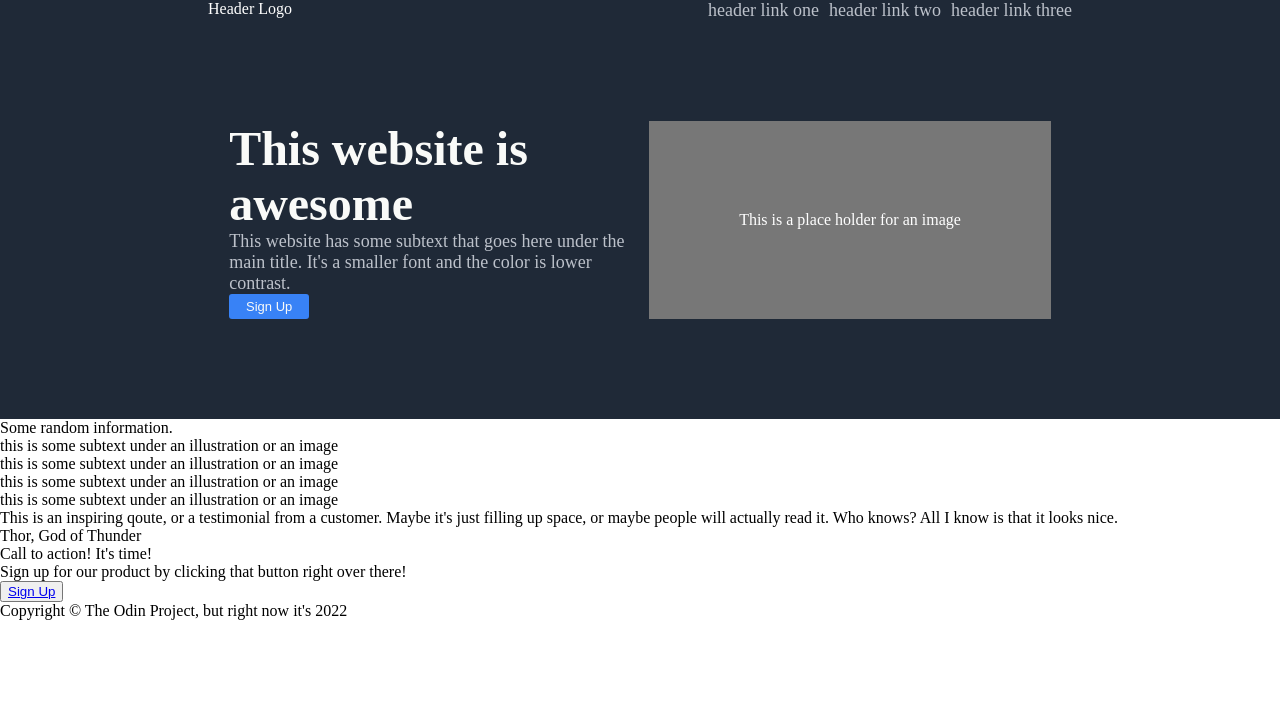
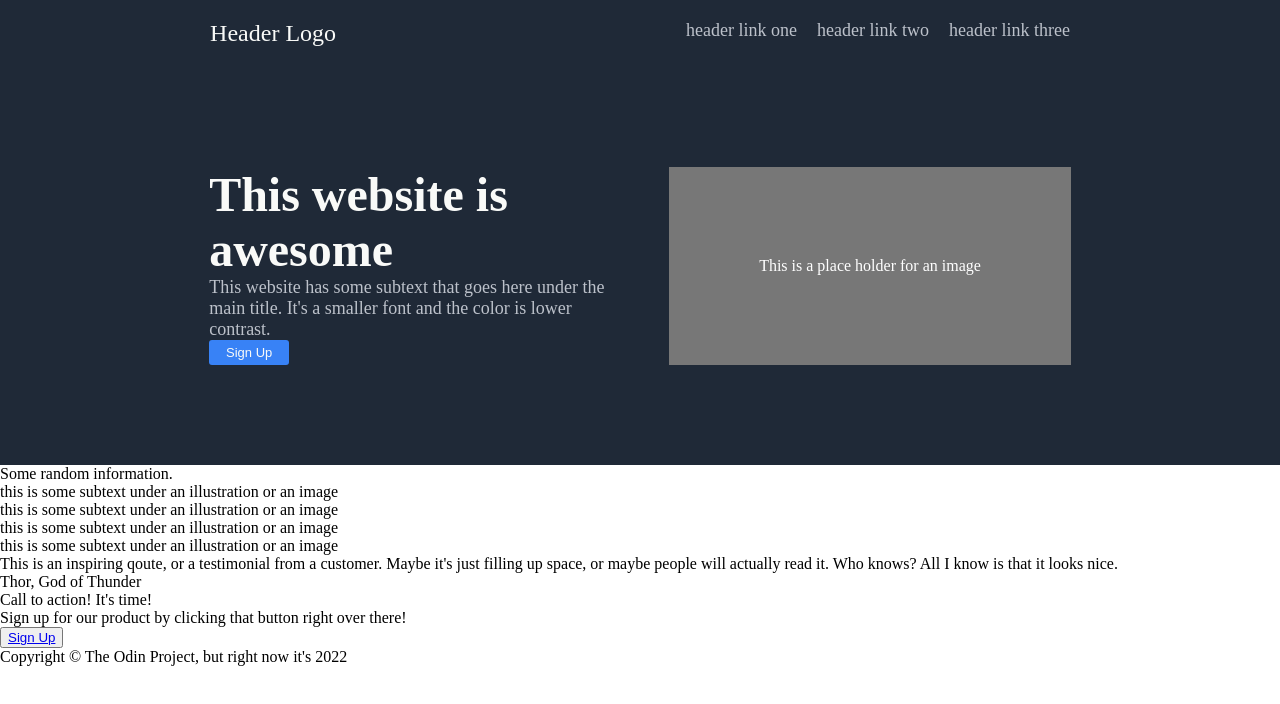
Before and after one commit to chaseluka/odin-page, a plain HTML site: page index.html in a window 1280 px wide. Drawn offline with Linux system fonts and the light colour scheme.

Commit message:
style.css

```diff
--- a/style.css
+++ b/style.css
@@ -3,9 +3,15 @@ body {
     padding: 0;
 }
 
+html, body {
+    min-height: 100%;
+}
 .header {
     display: flex;
-    justify-content: space-around;
+    justify-content: center;
+    margin: 20px 80px;
+    flex-shrink: 0;
+    gap: 350px;
 }
 
 ul {
@@ -13,21 +19,22 @@ ul {
     display: flex;
     margin: 0;
     padding: 0;
-    gap: 10px;
+    gap: 20px;
 }
 
 .intro-left {
     display: flex;
     flex-direction: column;
     max-width: 400px;
+    flex: 1;
 }
 
 .intro {
     display: flex;
     justify-content: center;
     align-items: center;
-    gap: 20px;
-    margin: 100px;
+    gap: 60px;
+    margin: 100px 80px;
 }
 
 .container-head {
@@ -50,6 +57,7 @@ ul {
     align-items: center;
     background-color: #777;
     padding: 90px;
+    flex-shrink: 0;
 }
 
 .little-text {
@@ -76,3 +84,8 @@ ul {
     color: #bcc1ca;
     font-size: 18px;
 }
+
+.logo {
+    font-size: 24px;
+    color: #f9faf8;
+}
```
